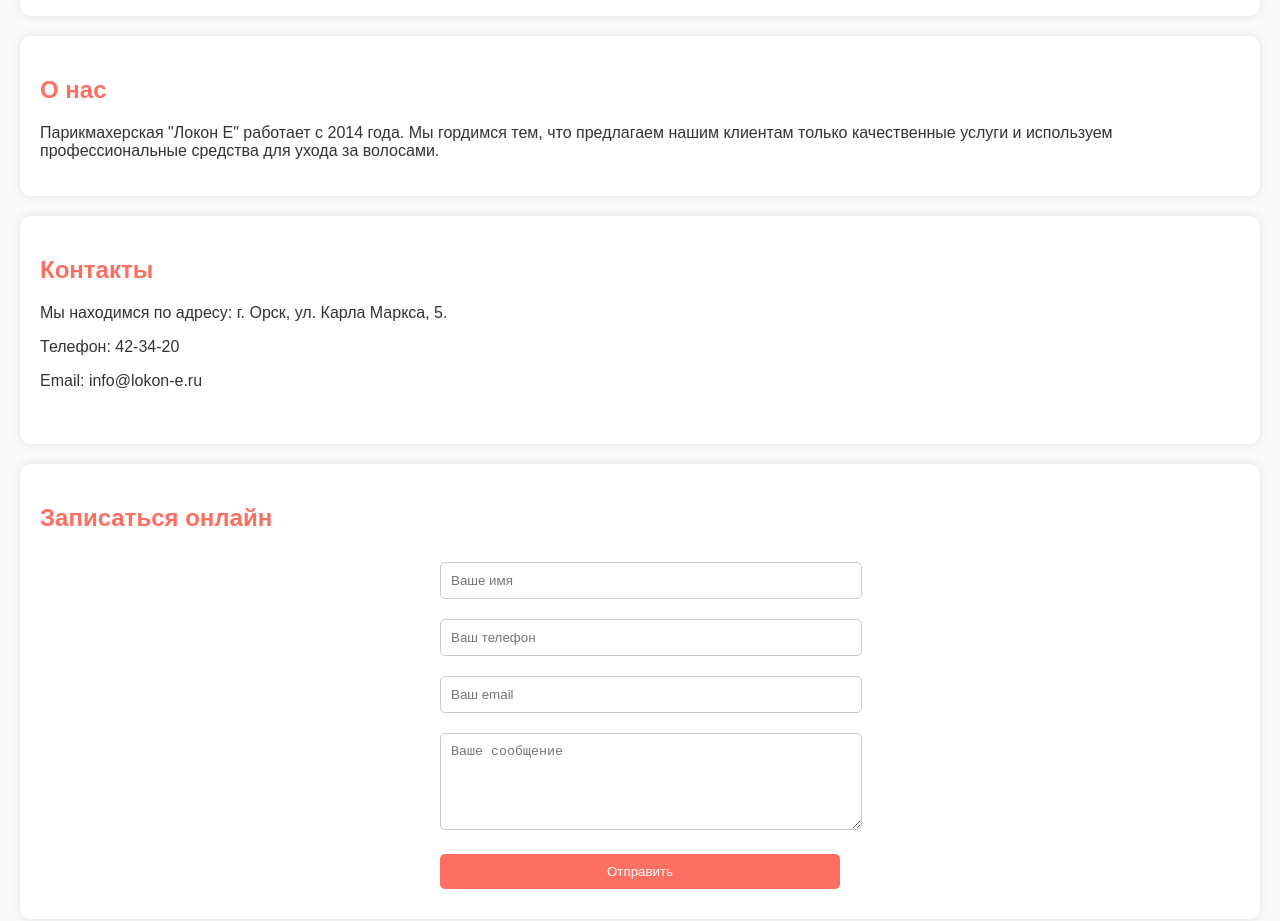
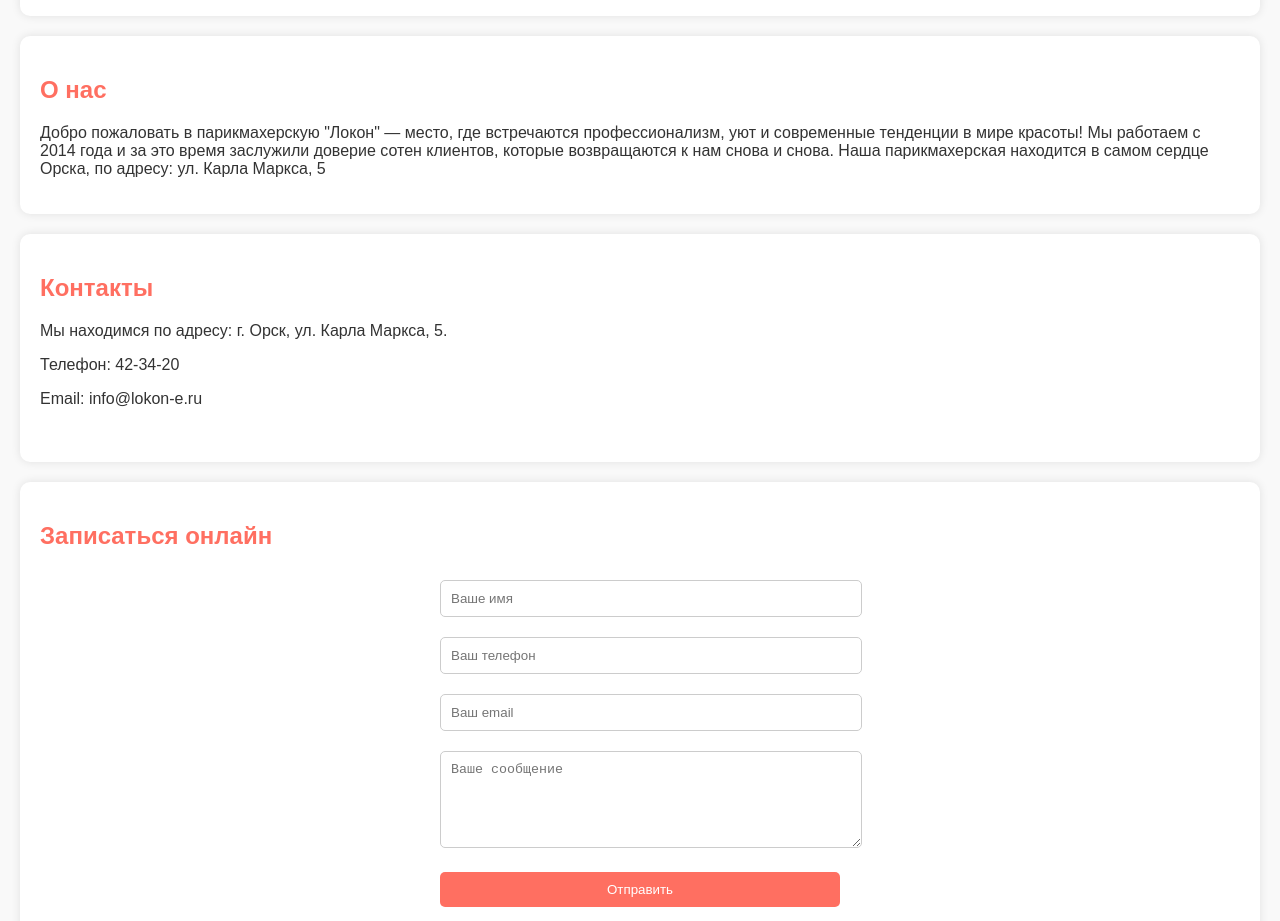
Before and after one commit to karasichev/lokone, a plain HTML site: page index.html in a window 1280 px wide. Shown: the part 960-1881 px from the top of the page. Drawn offline with Linux system fonts and the light colour scheme.

Commit message:
Update index.html

```diff
--- a/index.html
+++ b/index.html
@@ -137,7 +137,7 @@
     </section>
     <section id="about">
         <h2>О нас</h2>
-        <p>Парикмахерская "Локон Е" работает с 2014 года. Мы гордимся тем, что предлагаем нашим клиентам только качественные услуги и используем профессиональные средства для ухода за волосами.</p>
+        <p>Добро пожаловать в парикмахерскую "Локон" — место, где встречаются профессионализм, уют и современные тенденции в мире красоты! Мы работаем с 2014 года и за это время заслужили доверие сотен клиентов, которые возвращаются к нам снова и снова. Наша парикмахерская находится в самом сердце Орска, по адресу: ул. Карла Маркса, 5</p>
     </section>
 <section id="contact">
         <h2>Контакты</h2>
```
